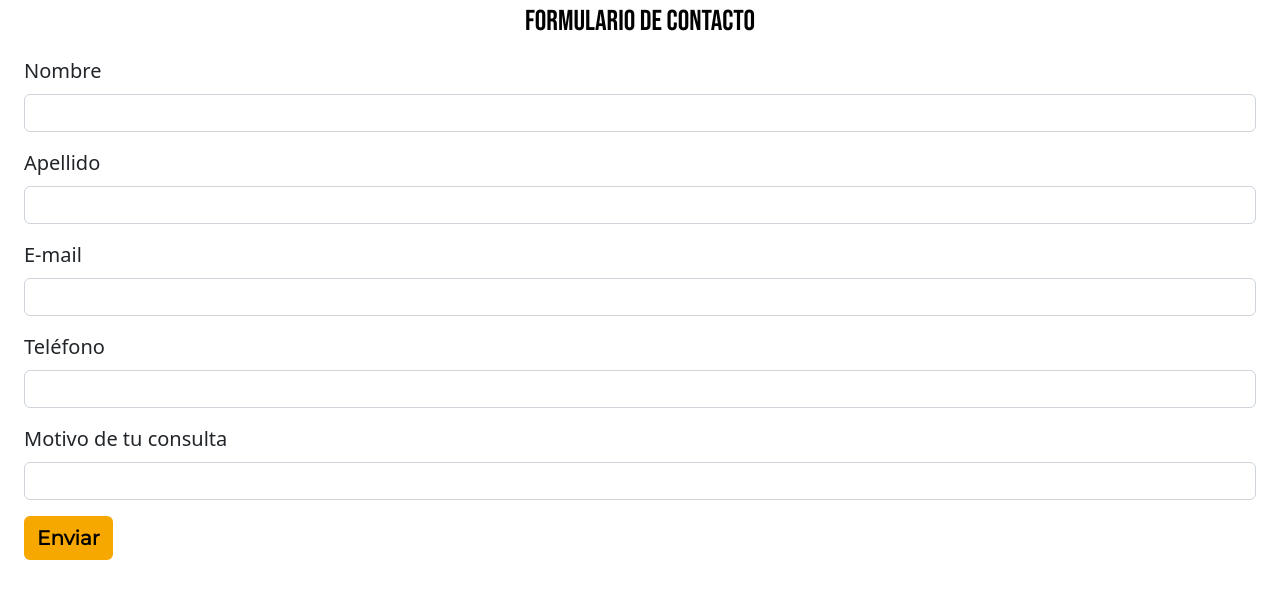
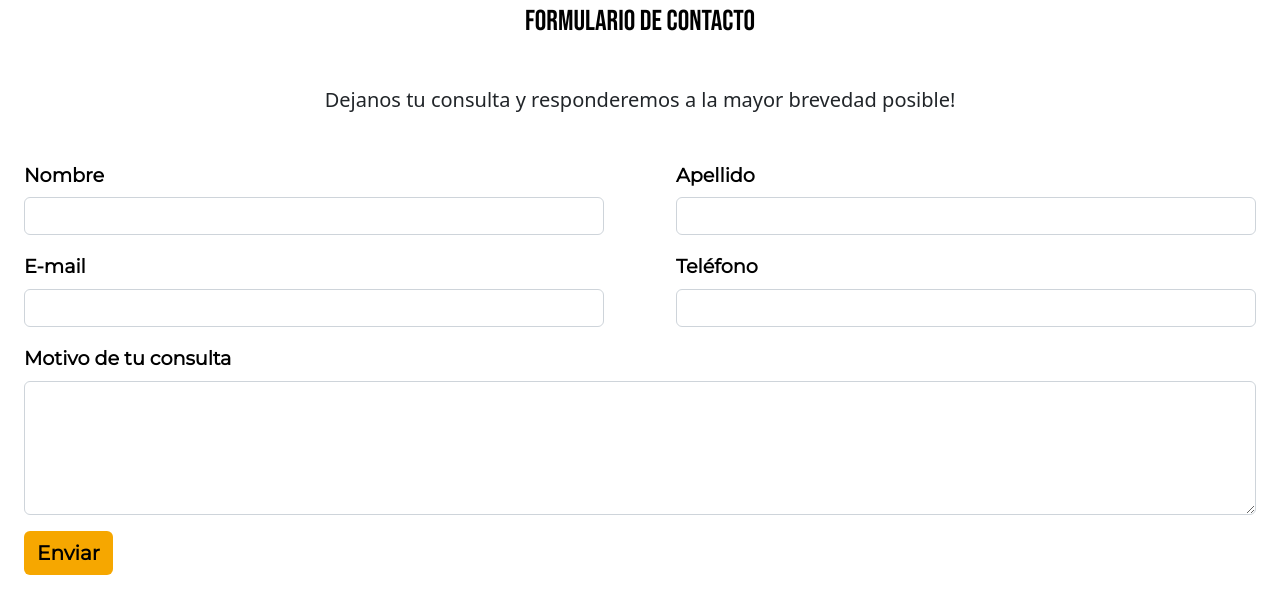
Before and after one commit to BelDiLullo/PF-DiLullo, a plain HTML site: page pages/contactanos.html in a window 1280 px wide. Shown: the part 147-752 px from the top of the page. Drawn offline with nearby package versions, Linux system fonts and the light colour scheme.

Commit message:
new form

```diff
--- a/css/style.css
+++ b/css/style.css
@@ -40,6 +40,13 @@ h4{
     color: hsl(0, 0%, 0%);
     font-family: 'Montserrat', sans-serif;
     font-size: 1rem;
+}
+
+.typetext1{
+    color: hsl(0, 0%, 0%);
+    font-family: 'Montserrat', sans-serif;
+    font-size: 1.2rem;
+    font-weight: bold;
 }
 
 .typetext2{
--- a/pages/contactanos.html
+++ b/pages/contactanos.html
@@ -67,28 +67,54 @@
 
 
 <form>
-  <h4 class= "mb-3 mx-4">Formulario de contacto</h4>
+  <h4 class= "mb-5 mx-4">Formulario de contacto</h4>
+  <h5>
+    <p class="text-center mb-5">Dejanos tu consulta y responderemos a la mayor brevedad posible!</p>
+
+  </h5>
+  <section class="row">
+  <article class="col-sm-12 col-md-6 col-lg-6">
+
     <div class="mb-3 mx-4 fs-5">
-      <label for="exampleInputNombre" class="form-label">Nombre</label>
+      <label for="exampleInputNombre" class="form-label typetext1">Nombre</label>
       <input type="text" class="form-control" id="exampleInputNombre">
     </div>
+
+
     <div class="mb-3 mx-4 fs-5">
-      <label for="exampleInputApellido" class="form-label">Apellido</label>
-      <input type="text" class="form-control" id="exampleInputApellido">
-    </div>
-    <div class="mb-3 mx-4 fs-5">
-      <label for="exampleInputEmail1" class="form-label">E-mail</label>
+      <label for="exampleInputEmail1" class="form-label typetext1">E-mail</label>
       <input type="email" class="form-control" id="exampleInputEmail1">
     </div>
+
+    </article>
+
+    <article class="col-sm-12 col-md-6 col-lg-6">
+
+
+      <div class="mb-3 mx-4 fs-5">
+        <label for="exampleInputApellido" class="form-label typetext1">Apellido</label>
+        <input type="text" class="form-control" id="exampleInputApellido">
+      </div>
+
     <div class="mb-3 mx-4 fs-5">
-      <label for="exampleInputTelefono" class="form-label">Teléfono</label>
+      <label for="exampleInputTelefono" class="form-label typetext1">Teléfono</label>
       <input type="number" class="form-control" id="exampleInputTelefono">
     </div>
+</article>
+
+    <article class="col-sm-12 col-md-12 col-lg-12">
+
     <div class="mb-3 mx-4 fs-5">
-      <label for="exampleInputConsulta" class="form-label">Motivo de tu consulta</label>
-      <input type="text" class="form-control" id="exampleInputConsulta">
+
+      <label for="exampleInputConsulta" class="form-label typetext1">Motivo de tu consulta</label>
+      <textarea class="form-control" id="exampleFormControlTextarea1" rows="5"></textarea>
     </div>
     <button type="submit" class="btn bg-mustard mx-4 fs-5">Enviar</button>
+
+  </article>
+
+
+</section>
 </form>
 
 <footer>
```
Also changed, not shown: pages/accesorios.html (+1 -1 lines), pages/baristatools.html (+1 -1 lines), pages/cafeteras.html (+1 -1 lines), pages/cafeyte.html (+1 -1 lines), pages/equipamiento.html (+1 -1 lines), pages/vajilla.html (+1 -1 lines).
